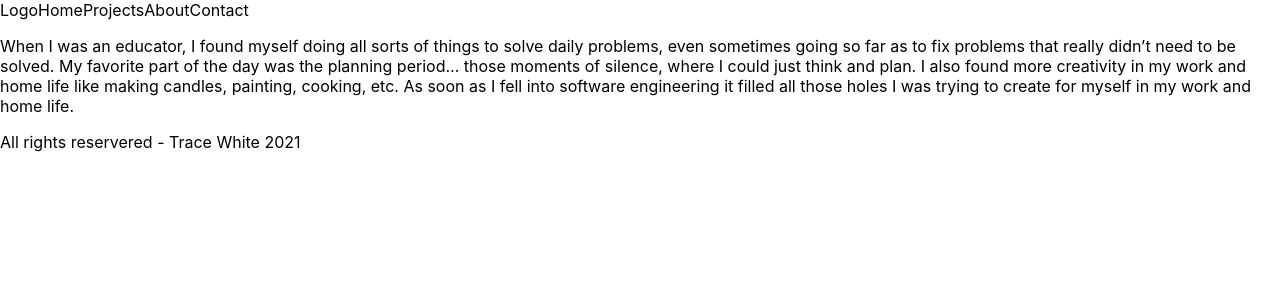
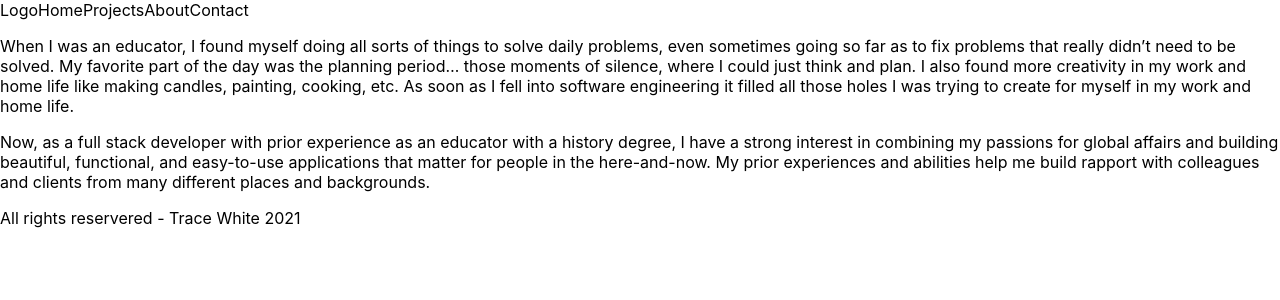
Before and after one commit to traceannwhite/software-engineering-portfolio, a Next.js app: page /about in a window 1280 px wide. Shown: the top 300 px of the page. Built offline with nearby package versions, Linux system fonts and the light colour scheme.

Commit message:
about me content updated

```diff
--- a/pages/about.js
+++ b/pages/about.js
@@ -11,6 +11,14 @@ export default function About() {
         engineering it filled all those holes I was trying to create for myself
         in my work and home life.
       </p>
+      <p>
+        Now, as a full stack developer with prior experience as an educator with
+        a history degree, I have a strong interest in combining my passions for
+        global affairs and building beautiful, functional, and easy-to-use
+        applications that matter for people in the here-and-now. My prior
+        experiences and abilities help me build rapport with colleagues and
+        clients from many different places and backgrounds.
+      </p>
     </div>
   );
 }
```
